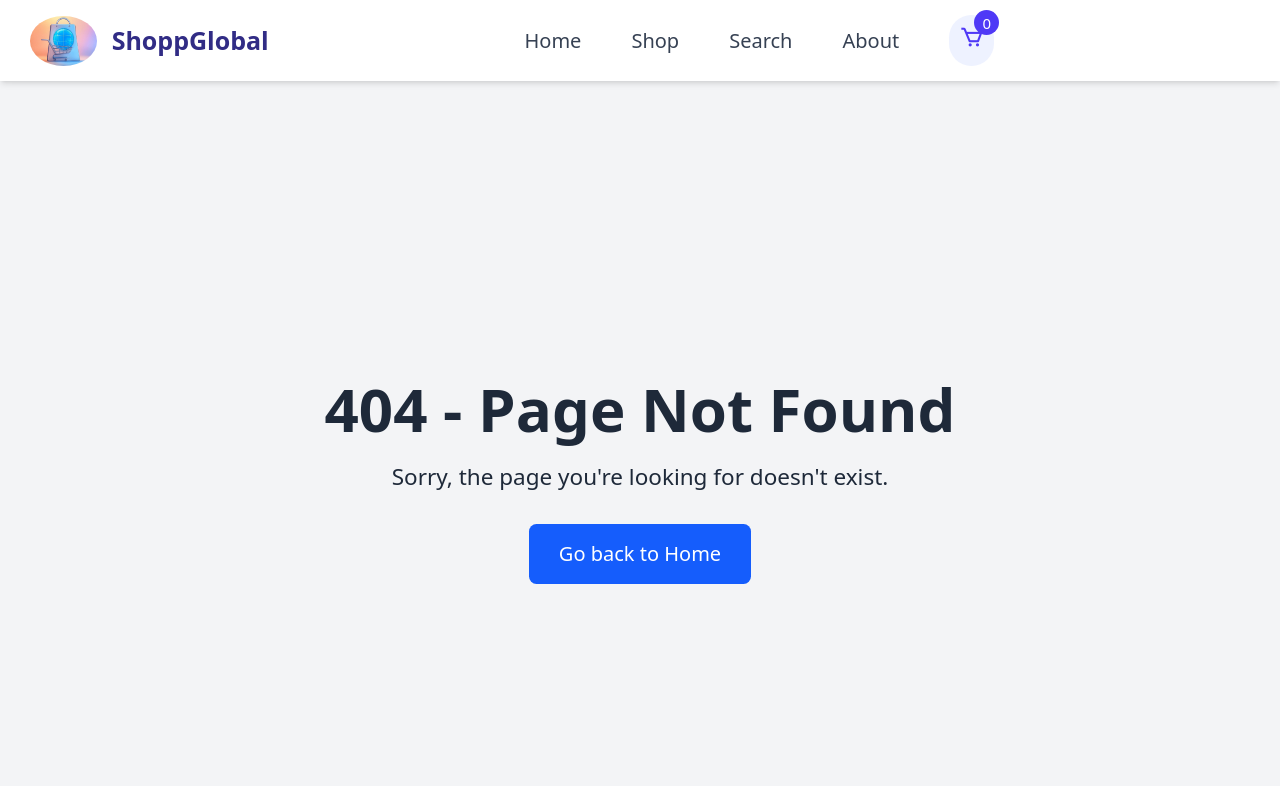
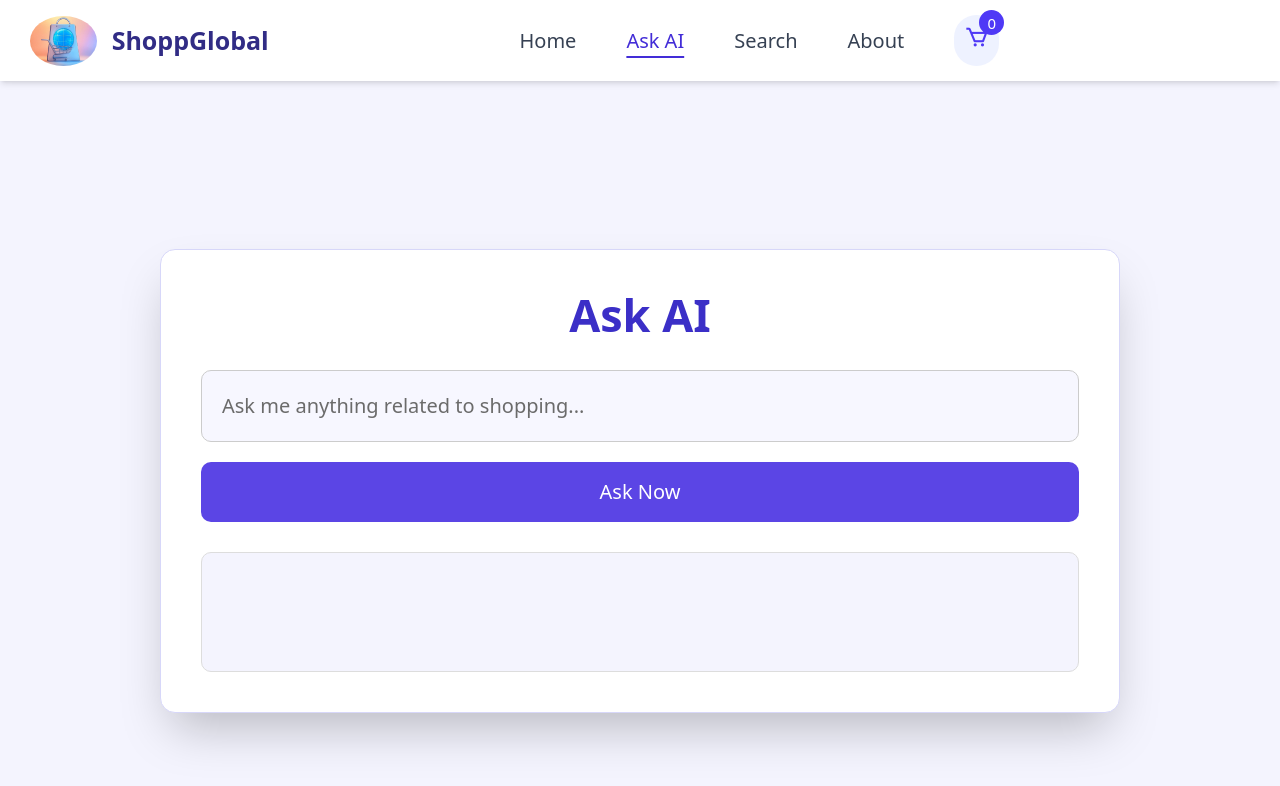
Before and after one commit to jaivardhandrao/React-Term-3-Final-Project---, a React (Vite) app: page /askai in a window 1280 px wide. Before the commit this address had no page. Shown: the top 786 px of the page. Built offline with nearby package versions, Linux system fonts and the light colour scheme.

Commit message:
ai commit

```diff
--- a/src/App.jsx
+++ b/src/App.jsx
@@ -8,7 +8,7 @@ const AboutPage = lazy(() => import("./Components/AboutPage"));
 const Search = lazy(() => import("./Components/Search"));
 const YourCart = lazy(() => import("./Components/YourCart"));
 const NotFound = lazy(() => import("./Components/NotFound"));
-const Shop = lazy(() => import("./Components/Shop"));
+const AskAi = lazy(() => import("./Components/AskAi"));
 import LoadingInBetween from './Components/LoadingInBetween';
 
 
@@ -25,7 +25,7 @@ function App() {
                 <Route path='/about' element={<AboutPage />} />
                 <Route path='/search' element={<Search />} />
                 <Route path='/cart' element={<YourCart />} />
-                <Route path='/shop' element={<Shop />} />
+                <Route path='/askai' element={<AskAi />} />
                 <Route path='/*' element={<NotFound />} />
               </Routes>
             </Suspense>
--- a/src/Components/AboutPage.jsx
+++ b/src/Components/AboutPage.jsx
@@ -56,7 +56,7 @@ const AboutPage = () => {
               <ul className="space-y-2 text-gray-700">
                 <li>• React.js for dynamic UI components</li>
                 <li>• Tailwind CSS for responsive styling</li>
-                <li>• Redux for state management</li>
+                <li>• Context API for state management</li>
                 <li>• React Router for navigation</li>
                 <li>• Axios for API requests</li>
               </ul>
--- /dev/null
+++ b/src/Components/AskAi.jsx
@@ -0,0 +1,94 @@
+import React, { useState } from 'react';
+
+const AskAi = () => {
+  const [input, setInput] = useState('');
+  const [response, setResponse] = useState('');
+  const [loading, setLoading] = useState(false);
+
+  const API_KEY = 'AIzaSyDCK86CWhdwJouK-S7OTrmyzyUpnki1U20';
+  const API_URL = 'https://generativelanguage.googleapis.com/v1beta/models/gemini-2.0-flash-thinking-exp-01-21:generateContent';
+
+  const handleSubmit = async (e) => {
+    e.preventDefault();
+    setLoading(true);
+    setResponse('');
+
+    try {
+      const res = await fetch(API_URL, {
+        method: 'POST',
+        headers: {
+          'Content-Type': 'application/json',
+          'x-goog-api-key': API_KEY,
+        },
+        body: JSON.stringify({
+          contents: [
+            {
+              parts: [
+                { text: input },
+                {
+                  text: `
+              You are a shopping assistant AI. Only respond to queries strictly related to shopping, products, or purchasing advice. If the query is unrelated to shopping in any way, reply with exactly: "No Answer" — do not elaborate or add anything else.
+
+              When answering valid shopping-related queries:
+              - Provide clear, concise, well-formatted text.
+              - Do NOT use bold, italics, underlines, emojis, or markdown.
+              - Always suggest relevant products or categories based on the query.
+              - Keep your tone professional and informative.
+
+              Examples:
+              - Valid: "Best smartphones under 30000?" → Answer with product suggestions.
+              - Invalid: "Who is the prime minister?" → Reply with "No Answer"
+                  `
+                }
+              ]
+            }
+          ]
+        }),
+      });
+
+      const data = await res.json();
+      const text = data.candidates?.[0]?.content?.parts?.[0]?.text || "No response.";
+      setResponse(text);
+    } catch (error) {
+      console.error("Error:", error);
+      setResponse("Error: " + error.message);
+    }
+
+    setLoading(false);
+  };
+
+  return (
+    <div className="min-h-screen bg-[#f4f4fe] flex items-center justify-center px-4 py-10">
+      <div className="bg-white text-[#1f1f1f] p-8 rounded-xl shadow-2xl w-full max-w-3xl border border-[#d7d7f9]">
+        <h1 className="text-4xl font-bold mb-6 text-center text-[#3b2fc7]">Ask AI</h1>
+        <form onSubmit={handleSubmit} className="mb-6">
+          <input
+            type="text"
+            value={input}
+            onChange={(e) => setInput(e.target.value)}
+            placeholder="Ask me anything related to shopping..."
+            className="w-full p-4 rounded-lg border border-[#ccc] focus:outline-none focus:ring-2 focus:ring-[#7a67f1] mb-4 placeholder-[#6b6b6b] bg-[#f7f7ff]"
+            required
+          />
+          <button
+            type="submit"
+            className="w-full bg-[#5b45e5] hover:bg-[#4433c7] text-white font-medium py-3 px-6 rounded-lg transition duration-300"
+          >
+            {loading ? 'Thinking...' : 'Ask Now'}
+          </button>
+        </form>
+        <div className={`bg-[#f4f4fe] p-4 rounded-lg min-h-[120px] border border-[#ddd] transition-opacity duration-200 ${loading ? 'opacity-60' : 'opacity-100'}`}>
+          {loading ? (
+            <div className="flex justify-center items-center h-full">
+              <div className="animate-spin rounded-full h-8 w-8 border-t-2 border-b-2 border-[#5b45e5]"></div>
+            </div>
+          ) : (
+            <p id="response" className="whitespace-pre-wrap text-[#333]">{response}</p>
+          )}
+        </div>
+      </div>
+    </div>
+  );
+};
+
+export default AskAi;
--- a/src/Components/NavBar.jsx
+++ b/src/Components/NavBar.jsx
@@ -38,8 +38,8 @@ const NavBar = () => {
               <Link to="/" className={`text-gray-700 hover:text-indigo-600 transition duration-300 ${location.pathname === '/' ? 'text-indigo-700 underline underline-offset-8 decoration-2' : ''}`}>
                 Home
               </Link>
-              <Link to="/shop" className={`text-gray-700 hover:text-indigo-600 transition duration-300 ${location.pathname === '/shop' ? 'text-indigo-700 underline underline-offset-8 decoration-2' : ''}`}>
-                Shop
+              <Link to="/askai" className={`text-gray-700 hover:text-indigo-600 transition duration-300 ${location.pathname === '/askai' ? 'text-indigo-700 underline underline-offset-8 decoration-2' : ''}`}>
+              Ask AI
               </Link>
               <Link to="/search" className={`text-gray-700 hover:text-indigo-600 transition duration-300 ${location.pathname === '/search' ? 'text-indigo-700 underline underline-offset-8 decoration-2' : ''}`}>
                 Search
@@ -85,11 +85,11 @@ const NavBar = () => {
                 Home
               </Link>
               <Link
-                to="/shop"
+                to="/askai"
                 className="text-gray-700 hover:text-indigo-600 transition duration-300"
                 onClick={() => setIsMenuOpen(false)}
               >
-                Shop
+                Ask AI
               </Link>
               <Link
                 to="/search"
--- a/src/Components/Shop.jsx
+++ /dev/null
@@ -1,9 +0,0 @@
-import React from 'react'
-
-function Shop() {
-  return (
-    <div>Shop</div>
-  )
-}
-
-export default Shop
```
